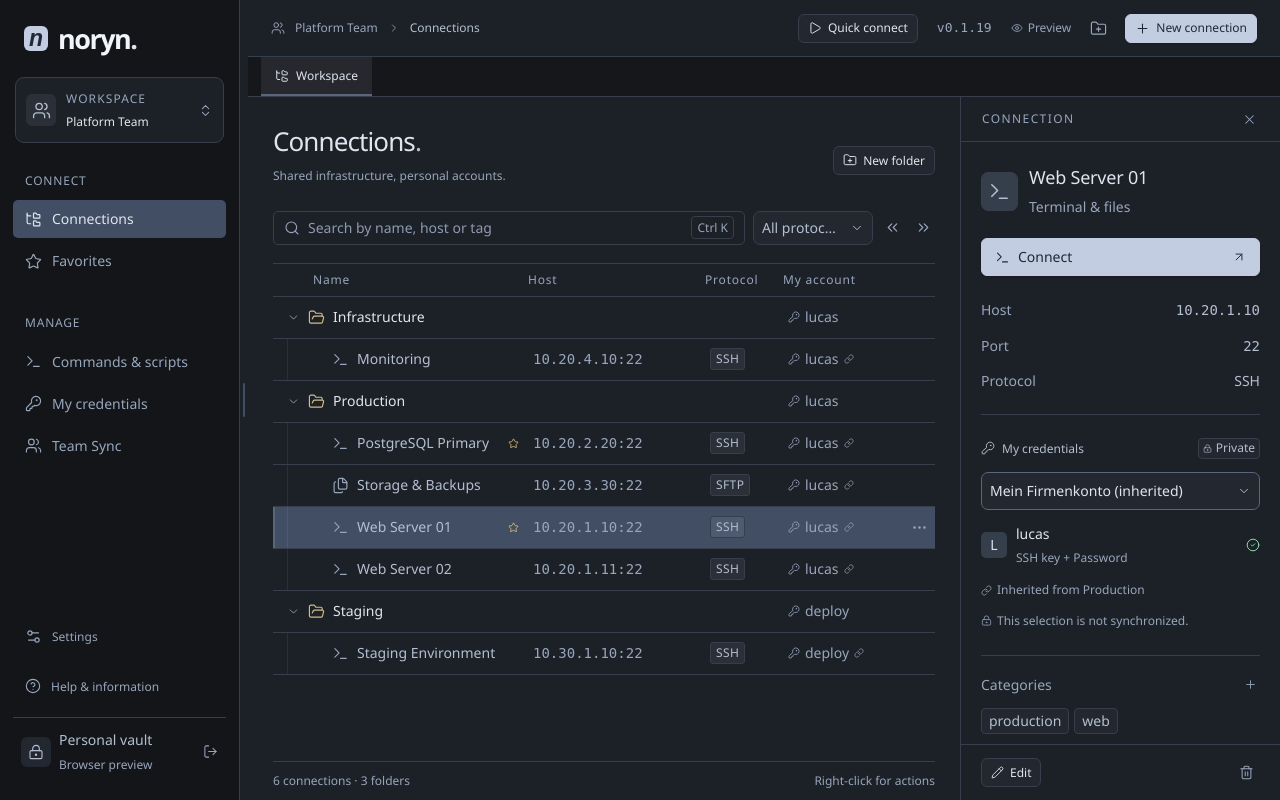
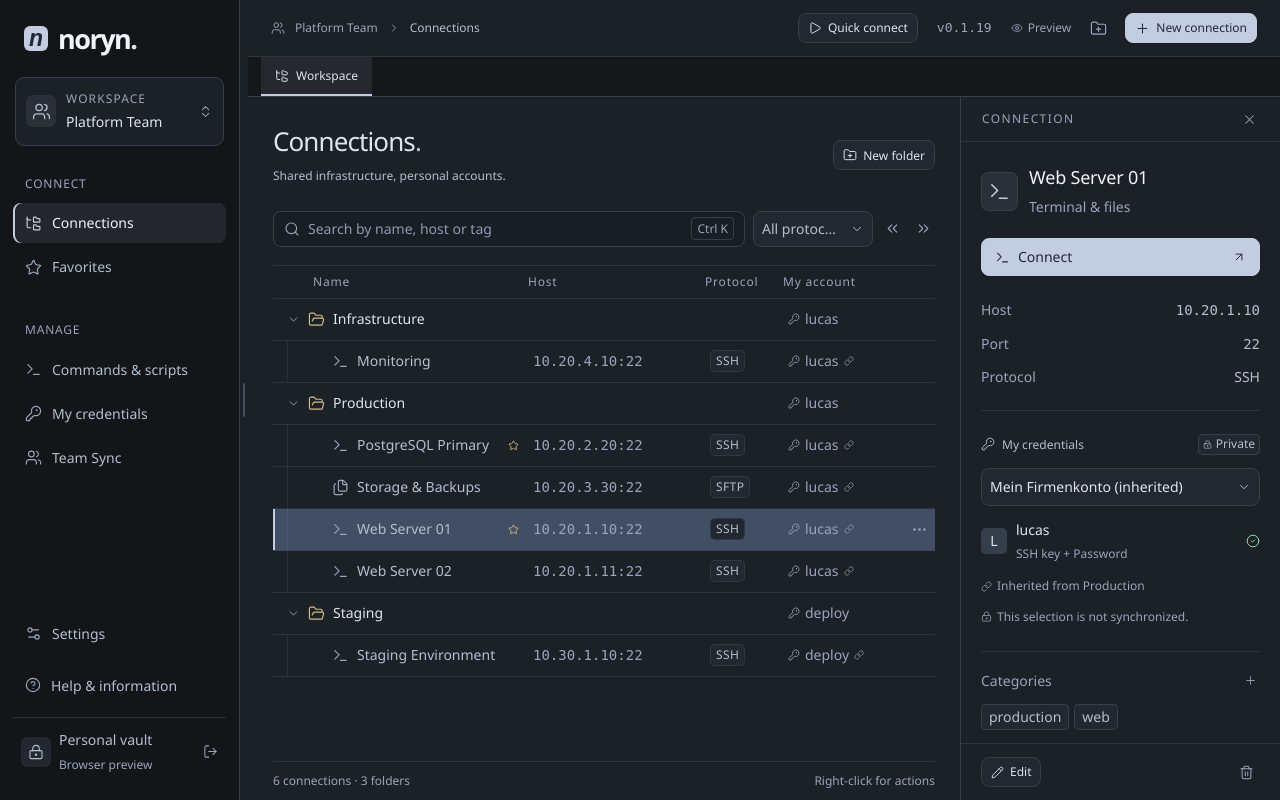
Before and after one commit to Lucas-Gruber/noryn, a Vue app: page / in a window 1280 px wide. Built offline with nearby package versions, Linux system fonts and the light colour scheme.

Commit message:
feat: add Studio theme and refine interface styling

```diff
--- a/src/style.css
+++ b/src/style.css
@@ -13,6 +13,9 @@
   --field-font-size: 1rem;
   --compact-field-font-size: 1rem;
   --control-height: calc(1.4rem + 22px);
+  --radius-control: 8px;
+  --radius-panel: 12px;
+  --divider: color-mix(in srgb, var(--border) 65%, transparent);
   --accent-dark: var(--selected);
   --input-selection-background: var(--selection-background);
   --input-selection-foreground: var(--selection-foreground);
@@ -91,13 +94,15 @@ textarea {
   min-width: 0;
   background: var(--input-background);
   border: 1px solid var(--border);
-  border-radius: 6px;
+  border-radius: var(--radius-control);
   color: var(--text);
   padding: 10px 11px;
   font-size: var(--field-font-size);
   font-weight: 400;
   line-height: 1.4;
-  transition: border-color 0.15s;
+  transition:
+    border-color 0.15s,
+    box-shadow 0.15s;
 }
 input:hover,
 select:hover,
@@ -187,13 +192,13 @@ textarea.mono {
   background: transparent;
 }
 .button {
-  height: 35px;
+  height: 36px;
   display: inline-flex;
   align-items: center;
   justify-content: center;
   gap: 8px;
   padding: 0 13px;
-  border-radius: 6px;
+  border-radius: var(--radius-control);
   font-size: 1rem;
   font-weight: 500;
   white-space: nowrap;
@@ -221,7 +226,7 @@ textarea.mono {
   border-color: var(--border-strong);
 }
 .button.small {
-  height: 29px;
+  height: 30px;
   font-size: 0.857142857rem;
   padding: 0 9px;
   gap: 6px;
@@ -239,7 +244,7 @@ textarea.mono {
   justify-content: center;
   flex-shrink: 0;
   color: var(--muted);
-  border-radius: 5px;
+  border-radius: 7px;
   padding: 0;
 }
 .icon-button:hover {
@@ -387,7 +392,7 @@ textarea.mono {
 .workspace-switch-trigger:hover,
 .workspace-switch-trigger.expanded {
   border-color: var(--border-strong);
-  background: var(--selected);
+  background: var(--surface);
 }
 .workspace-switch-trigger.expanded {
   box-shadow: 0 0 0 3px var(--accent-soft);
@@ -418,7 +423,7 @@ textarea.mono {
 }
 .workspace-switch-name {
   display: block;
-  font-size: 0.857142857rem;
+  font-size: 1rem;
   font-weight: 550;
   color: var(--text);
 }
@@ -536,7 +541,7 @@ textarea.mono {
 }
 .section-label {
   font-size: 0.857142857rem;
-  letter-spacing: 1.25px;
+  letter-spacing: 1px;
   font-weight: 500;
   color: var(--muted);
   padding: 0 25px;
@@ -550,15 +555,19 @@ textarea.mono {
 }
 .sidebar-link {
   width: 100%;
-  height: 36px;
+  min-height: 40px;
   display: flex;
   align-items: center;
   gap: 10px;
-  padding: 0 12px;
-  border-radius: 5px;
+  padding: 8px 12px;
+  border-radius: var(--radius-control);
   text-align: left;
   font-size: 1rem;
-  color: var(--muted);
+  color: var(--text-secondary);
+  line-height: 1.4;
+  transition:
+    background 0.15s,
+    color 0.15s;
 }
 .sidebar-link svg {
   color: var(--muted);
@@ -568,11 +577,12 @@ textarea.mono {
   color: var(--text);
 }
 .sidebar-link.active {
-  background: var(--selected);
-  color: var(--text);
+  background: var(--accent-soft);
+  color: var(--text-strong);
+  box-shadow: inset 2px 0 var(--accent);
 }
 .sidebar-link.active svg {
-  color: var(--text);
+  color: var(--accent);
 }
 .manage-label {
   margin-top: 34px;
@@ -589,7 +599,7 @@ textarea.mono {
   margin-top: auto;
 }
 .sidebar-bottom > .sidebar-link {
-  font-size: 0.857142857rem;
+  font-size: 1rem;
   margin-bottom: 12px;
 }
 .vault-button {
@@ -598,7 +608,7 @@ textarea.mono {
   gap: 8px;
   text-align: left;
   padding: 12px 8px;
-  border-top: 1px solid var(--border);
+  border-top: 1px solid var(--divider);
   width: 100%;
 }
 .vault-symbol {
@@ -637,7 +647,7 @@ textarea.mono {
 .topbar {
   height: 57px;
   flex-shrink: 0;
-  border-bottom: 1px solid var(--border);
+  border-bottom: 1px solid var(--divider);
   display: flex;
   align-items: center;
   justify-content: space-between;
@@ -698,7 +708,7 @@ textarea.mono {
 }
 .workspace-tab.active {
   color: var(--text);
-  border-bottom-color: var(--border-strong);
+  border-bottom-color: var(--accent);
   background: var(--accent-soft);
 }
 .session-tab {
@@ -709,7 +719,7 @@ textarea.mono {
 }
 .session-tab.active {
   background: var(--accent-soft);
-  border-bottom-color: var(--border-strong);
+  border-bottom-color: var(--accent);
 }
 .session-tab > button:first-child {
   display: flex;
@@ -766,14 +776,14 @@ textarea.mono {
 }
 .page-head p {
   font-size: 0.857142857rem;
-  color: var(--muted);
+  color: var(--text-secondary);
   margin-top: 7px;
 }
 .title-dot {
   color: var(--text-secondary);
 }
 .page-head > .button {
-  margin-top: 10px;
+  align-self: center;
 }
 .connection-explorer {
   flex: 1;
@@ -789,20 +799,24 @@ textarea.mono {
   flex-shrink: 0;
 }
 .search-field {
-  height: 34px;
+  height: 36px;
   flex: 1;
   min-width: 100px;
   display: flex;
   align-items: center;
   gap: 8px;
-  background: var(--panel);
+  background: var(--input-background);
   border: 1px solid var(--border);
-  border-radius: 5px;
+  border-radius: var(--radius-control);
+  transition:
+    border-color 0.15s,
+    box-shadow 0.15s;
   padding: 0 10px;
   color: var(--muted);
 }
 .search-field:focus-within {
-  border-color: var(--border-strong);
+  border-color: var(--accent);
+  box-shadow: 0 0 0 3px var(--accent-soft);
 }
 .search-field input {
   height: 30px;
@@ -824,8 +838,8 @@ textarea.mono {
 }
 .explorer-toolbar > .select-menu {
   width: 120px;
-  height: 34px;
-  min-height: 34px;
+  height: 36px;
+  min-height: 36px;
   font-size: var(--compact-field-font-size);
   padding: 0 8px;
   background: var(--surface);
@@ -846,8 +860,8 @@ textarea.mono {
 }
 .tree-columns {
   height: 34px;
-  border-top: 1px solid var(--border);
-  border-bottom: 1px solid var(--border);
+  border-top: 1px solid var(--divider);
+  border-bottom: 1px solid var(--divider);
   font-size: 0.857142857rem;
   color: var(--muted);
   flex-shrink: 0;
@@ -887,18 +901,19 @@ textarea.mono {
 }
 .explorer-row {
   height: 42px;
-  border-bottom: 1px solid var(--border);
+  border-bottom: 1px solid var(--divider);
   position: relative;
   cursor: default;
   user-select: none;
   color: var(--text-secondary);
+  transition: background 0.12s;
 }
 .explorer-row:hover {
   background: var(--surface);
 }
 .explorer-row.selected {
   background: var(--selected);
-  box-shadow: inset 2px 0 var(--border-strong);
+  box-shadow: inset 2px 0 var(--accent);
 }
 .explorer-row.drop-target {
   background: var(--hover);
@@ -956,10 +971,10 @@ textarea.mono {
   letter-spacing: 0.4px;
   line-height: 1.2;
   color: var(--text-secondary);
-  border: 1px solid var(--border);
-  border-radius: 3px;
+  border: 1px solid var(--divider);
+  border-radius: 5px;
   padding: 3px 5px;
-  background: var(--accent-soft);
+  background: var(--surface);
 }
 .account-cell {
   display: flex;
@@ -986,7 +1001,7 @@ textarea.mono {
 }
 .explorer-footer {
   height: 39px;
-  border-top: 1px solid var(--border);
+  border-top: 1px solid var(--divider);
   display: flex;
   align-items: center;
   justify-content: space-between;
@@ -1013,7 +1028,7 @@ textarea.mono {
   align-items: center;
   justify-content: space-between;
   padding: 0 17px 0 21px;
-  border-bottom: 1px solid var(--border);
+  border-bottom: 1px solid var(--divider);
   font-size: 0.857142857rem;
   letter-spacing: 1.4px;
   color: var(--muted);
@@ -1034,11 +1049,11 @@ textarea.mono {
   width: 37px;
   height: 39px;
   border-radius: 7px;
-  background: var(--hover);
+  background: var(--accent-soft);
   border: 1px solid var(--border);
   display: grid;
   place-items: center;
-  color: var(--text-secondary);
+  color: var(--accent);
   flex-shrink: 0;
 }
 .inspector-title > div {
@@ -1049,7 +1064,7 @@ textarea.mono {
   letter-spacing: -0.2px;
   line-height: 1.4;
   overflow-wrap: anywhere;
-  color: var(--text);
+  color: var(--text-strong);
 }
 .inspector-title p {
   font-size: 1rem;
@@ -1067,9 +1082,9 @@ textarea.mono {
 .detail-properties {
   display: flex;
   flex-direction: column;
-  gap: 15px;
+  gap: 13px;
   padding: 24px 0 23px;
-  border-bottom: 1px solid var(--border);
+  border-bottom: 1px solid var(--divider);
 }
 .detail-properties > div {
   display: flex;
@@ -1107,7 +1122,7 @@ textarea.mono {
   min-height: 38px;
   padding: 0 8px;
   background: var(--surface);
-  border-color: var(--border-strong);
+  border-color: var(--border);
   color: var(--text);
   font-size: var(--compact-field-font-size);
 }
@@ -1167,7 +1182,7 @@ textarea.mono {
 }
 .inspector-section {
   margin-top: 24px;
-  border-top: 1px solid var(--border);
+  border-top: 1px solid var(--divider);
   padding-top: 19px;
 }
 .inspector-section-title > .icon-button {
@@ -1205,7 +1220,7 @@ textarea.mono {
   margin-top: 1px;
 }
 .inspector-actions {
-  border-top: 1px solid var(--border);
+  border-top: 1px solid var(--divider);
   padding: 13px 20px;
   display: flex;
   align-items: center;
@@ -1596,8 +1611,8 @@ textarea.mono {
   position: fixed;
   margin: auto;
   background: var(--surface);
-  border: 1px solid var(--border-strong);
-  border-radius: 11px;
+  border: 1px solid var(--border);
+  border-radius: var(--radius-panel);
   color: var(--text);
   width: 540px;
   max-width: calc(100vw - 40px);
@@ -1619,7 +1634,8 @@ textarea.mono {
   justify-content: space-between;
   gap: 15px;
   padding: 24px 26px 20px;
-  border-bottom: 1px solid var(--border);
+  background: var(--panel);
+  border-bottom: 1px solid var(--divider);
 }
 .modal-head h2 {
   font-size: 1.357142857rem;
@@ -1685,7 +1701,7 @@ textarea.mono {
   justify-content: flex-end;
   gap: 10px;
   padding: 20px 26px;
-  border-top: 1px solid var(--border);
+  border-top: 1px solid var(--divider);
 }
 .form-body > .modal-actions {
   margin: 4px -26px -23px;
@@ -1929,7 +1945,7 @@ textarea.mono {
   justify-content: space-between;
   gap: 10px;
   padding: 0 16px;
-  border-top: 1px solid var(--border);
+  border-top: 1px solid var(--divider);
   color: var(--muted);
   background: var(--surface);
   font-size: 0.857142857rem;
@@ -1967,7 +1983,7 @@ textarea.mono {
   justify-content: space-between;
   gap: 8px;
   padding: 0 12px;
-  border-bottom: 1px solid var(--border);
+  border-bottom: 1px solid var(--divider);
   background: var(--surface);
 }
 .file-workspace-toolbar > span {
@@ -1993,8 +2009,8 @@ textarea.mono {
   display: inline-flex;
   align-items: center;
   gap: 5px;
-  border: 1px solid var(--border-strong);
-  border-radius: 4px;
+  border: 1px solid var(--border);
+  border-radius: 6px;
   height: 27px;
   padding: 0 8px;
   font-size: 1rem;
@@ -2031,7 +2047,7 @@ textarea.mono {
   align-items: center;
   gap: 8px;
   flex-shrink: 0;
-  border-bottom: 1px solid var(--border);
+  border-bottom: 1px solid var(--divider);
   color: var(--text-secondary);
   font-size: 0.857142857rem;
 }
@@ -2080,7 +2096,7 @@ textarea.mono {
   align-items: center;
   gap: 6px;
   padding: 0 9px;
-  border-bottom: 1px solid var(--border);
+  border-bottom: 1px solid var(--divider);
   flex-shrink: 0;
 }
 .file-breadcrumbs > div {
@@ -2135,7 +2151,7 @@ textarea.mono {
   align-items: center;
   gap: 7px;
   padding: 0 14px;
-  border-bottom: 1px solid var(--border);
+  border-bottom: 1px solid var(--divider);
   color: var(--muted);
 }
 .file-filter input {
@@ -2168,7 +2184,7 @@ textarea.mono {
   flex-shrink: 0;
   font-size: 0.857142857rem;
   color: var(--muted);
-  border-bottom: 1px solid var(--border);
+  border-bottom: 1px solid var(--divider);
 }
 .file-table-head > span:not(:first-child) {
   text-align: right;
@@ -2192,14 +2208,14 @@ textarea.mono {
 }
 .file-entry.selected {
   background: var(--selected);
-  box-shadow: inset 2px 0 var(--border-strong);
+  box-shadow: inset 2px 0 var(--accent);
 }
 .file-entry-name {
   display: flex;
   align-items: center;
   gap: 8px;
   min-width: 0;
-  font-size: 0.857142857rem;
+  font-size: 1rem;
 }
 .file-entry-name > svg {
   color: var(--muted);
@@ -2235,7 +2251,7 @@ textarea.mono {
   gap: 9px;
   min-height: 31px;
   padding: 0 12px;
-  border-top: 1px solid var(--border);
+  border-top: 1px solid var(--divider);
   color: var(--muted);
   font-size: 0.857142857rem;
   flex-shrink: 0;
@@ -2355,8 +2371,8 @@ textarea.mono {
   min-width: 225px;
   background: var(--surface);
   border: 1px solid var(--border-strong);
-  border-radius: 8px;
-  padding: 5px;
+  border-radius: 10px;
+  padding: 6px;
   box-shadow: 0 14px 45px rgb(var(--shadow-rgb) / 0.6);
   max-height: calc(100vh - 16px);
   overflow: auto;
@@ -2365,13 +2381,13 @@ textarea.mono {
   display: flex;
   align-items: center;
   gap: 10px;
-  height: 33px;
+  min-height: 36px;
   width: 100%;
-  border-radius: 4px;
+  border-radius: 6px;
   padding: 0 10px;
   text-align: left;
   color: var(--text);
-  font-size: 0.857142857rem;
+  font-size: 1rem;
   white-space: nowrap;
 }
 .context-menu > button > svg {
@@ -2379,7 +2395,7 @@ textarea.mono {
 }
 .context-menu > button:hover,
 .context-menu > button:focus-visible {
-  background: var(--surface);
+  background: var(--hover);
   outline: none;
   color: var(--text-strong);
 }
@@ -2399,7 +2415,7 @@ textarea.mono {
 .menu-separator {
   height: 1px;
   margin: 5px 4px;
-  background: var(--selected);
+  background: var(--divider);
 }
 @container (max-width:400px) {
   .file-table-head,
@@ -2587,7 +2603,10 @@ textarea.mono {
   min-height: var(--control-height);
   padding: 10px 11px;
   border: 1px solid var(--border);
-  border-radius: 7px;
+  border-radius: var(--radius-control);
+  transition:
+    border-color 0.15s,
+    background 0.15s;
   background: var(--surface);
   color: var(--text);
   font-size: var(--field-font-size);
@@ -2620,11 +2639,11 @@ textarea.mono {
 .select-popup {
   position: fixed;
   z-index: 10000;
-  padding: 5px;
+  padding: 6px;
   overflow-y: auto;
   overscroll-behavior: contain;
   border: 1px solid var(--border-strong);
-  border-radius: 9px;
+  border-radius: 10px;
   background: var(--surface);
   box-shadow: 0 16px 50px rgb(var(--shadow-rgb) / 0.533);
   outline: none;
@@ -2639,7 +2658,7 @@ textarea.mono {
   color: var(--text);
   font-size: var(--field-font-size);
   line-height: 1.4;
-  border-radius: 5px;
+  border-radius: 6px;
   cursor: pointer;
   user-select: none;
 }
@@ -2648,7 +2667,7 @@ textarea.mono {
   color: var(--text-strong);
 }
 .select-option[aria-selected='true'] > svg {
-  color: var(--text-secondary);
+  color: var(--accent);
   flex-shrink: 0;
 }
 .select-option.disabled {
@@ -2932,9 +2951,6 @@ textarea.mono {
   padding-bottom: 9px;
   flex-wrap: wrap;
   gap: 10px;
-}
-.sidebar-link {
-  min-height: 38px;
 }
 .section-label,
 .eyebrow,
@@ -3377,3 +3393,30 @@ textarea.mono {
     display: none;
   }
 }
+
+/* Keep focus visible while resting controls stay quiet. */
+input:not([type='checkbox']):not([type='radio']):focus-visible,
+textarea:not(.xterm-helper-textarea):focus-visible,
+.select-menu:focus-visible {
+  border-color: var(--accent);
+  outline: 2px solid var(--accent);
+  outline-offset: 2px;
+  box-shadow: 0 0 0 4px var(--accent-soft);
+}
+.context-menu > button:focus-visible {
+  box-shadow: inset 0 0 0 1px var(--border-strong);
+}
+@media (prefers-reduced-motion: reduce) {
+  .button,
+  .icon-button,
+  .sidebar-link,
+  .explorer-row,
+  .theme-option,
+  .search-field,
+  input,
+  textarea,
+  .select-menu,
+  .workspace-switch-trigger {
+    transition: none;
+  }
+}
```
Also changed, not shown: src/composables/useAppearance.ts (+10 -0 lines), src/settings.css (+14 -7 lines), src/themes.css (+55 -0 lines), src/locales/en.json, 2 other files (tests, documents, lock files or other folders).
